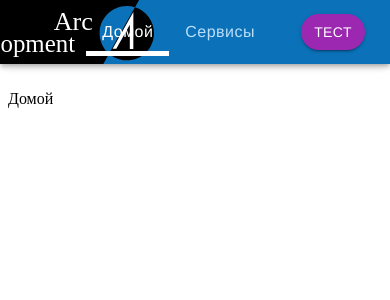
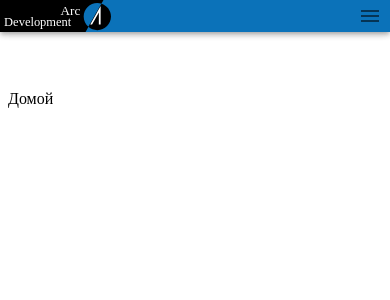
Before and after one commit to Alexey-Kozlov/MUI, a React (Create React App) app in the folder Front/: page / in a window 390 px wide. Shown: the top 300 px of the page. Built offline with nearby package versions, Linux system fonts and the light colour scheme; a web font is replaced by a local one.

Commit message:
adaptive begin

```diff
--- a/Front/src/components/UI/Header.tsx
+++ b/Front/src/components/UI/Header.tsx
@@ -1,13 +1,33 @@
-import { AppBar, Button, Divider, Menu, MenuItem, Tab, Tabs, ThemeProvider, Toolbar } from "@mui/material";
-import { MouseEventHandler, useEffect, useState } from "react";
+import { AppBar, Button, IconButton, Menu, MenuItem, SwipeableDrawer, Tab, Tabs, ThemeProvider, Toolbar, useMediaQuery, useTheme } from "@mui/material";
+import React, { useState } from "react";
 import { useLocation } from "react-router-dom";
 import logo from "../../assets/logo.svg";
 import Theme from "./Theme";
 import themeActiveTab from './ThemeActiveTab';
+import { Menu as MenuIcon } from '@mui/icons-material';
 
-const imageStyle = {
-    height: "64px"
+
+export default function Header() {
+
+    const theme = useTheme();
+    const matches_md = useMediaQuery(theme.breakpoints.down("md"));
+    const matches_sm = useMediaQuery(theme.breakpoints.down("sm"));
+    const iOS = typeof navigator !== 'undefined' && /iPad|iPhone|iPod/.test(navigator.userAgent);
+
+
+
+    const logoStyle = () => {
+        let rez = {};
+        if (!matches_md) {
+            rez = { height: "64px" }
+        } else if (!matches_sm) {
+            rez = { height: "48px" }
+        } else {
+            rez = { height: "32px" }
         }
+        return rez;
+    }
+
     const tabStyle = {
         ...Theme.typography.tab,
         minWidth: 10
@@ -24,8 +44,13 @@ const menuStyle = {
             pointerEvents: "none"
         }
     }
+    const drawerIconContainer = {
+        marginLeft: "auto",
+        "&:hover": {
+            ...Theme.typography.estimate
+        }
+    }
 
-export default function Header() {
     let currentMenu = {
         tabNumber: 0,
         menuIndex: 0
@@ -70,6 +95,8 @@ export default function Header() {
     const [tabState, setTabState] = useState(_tabState.tabNumber);
     const [anchorEl, setAnchorEl] = useState<null | HTMLElement>(null);
     const [selectedIndex, setSelectedIndex] = useState(_tabState.menuIndex);
+    const [openDrawer, setOpenDrawer] = useState(false);
+
     let currentlyHovering = false;
 
     const handleClick = (event: React.MouseEvent<HTMLElement>) => {
@@ -92,13 +119,8 @@ export default function Header() {
         }, 50);
     }
 
-    return (
-        <>
-            <AppBar position="fixed">
-                <Toolbar disableGutters>
-                    <Button href="/" style={logoContainer} disableRipple>
-                        <img src={logo.toString()} alt="" style={imageStyle} />
-                    </Button>
+    const tabs = (
+        <React.Fragment>
             <ThemeProvider theme={themeActiveTab}>
             <Tabs
                 sx={{ ml: "auto" }}
@@ -123,7 +145,8 @@ export default function Header() {
                 <Tab label="Контакты" sx={tabStyle} href="/contacts" />
             </Tabs>
 
-                        <Button variant="contained" color="secondary" style={buttonStyle}>Тест</Button>
+            <Button variant="contained" style={buttonStyle}>Тест</Button>
+
             <Menu
                 id="serviceMenu"
                 anchorEl={anchorEl}
@@ -140,7 +163,8 @@ export default function Header() {
                 PaperProps={{
                     sx: {
                         backgroundColor: Theme.palette.common.blue,
-                                    color: "white"
+                        color: "white",
+                        borderRadius: "0px"
                     }
                 }}
                 disableAutoFocusItem={true}
@@ -155,6 +179,33 @@ export default function Header() {
                     onClick={handleClose} component='a' href="/websites">Сайты</MenuItem>
             </Menu>
             </ThemeProvider>
+    </React.Fragment>
+    )
+
+    const drawer = (
+        <>
+            <SwipeableDrawer disableBackdropTransition={!iOS} open={openDrawer}
+                onClose={() => {
+                    setOpenDrawer(false)
+                }}
+                onOpen={() => setOpenDrawer(true)}
+            >
+                Что то внутри
+            </SwipeableDrawer>
+            <IconButton onClick={() => setOpenDrawer(!openDrawer)} sx={drawerIconContainer}>
+                <MenuIcon />
+            </IconButton>
+        </>
+    )
+
+    return (
+        <>
+            <AppBar position="fixed" sx={logoStyle()}>
+                <Toolbar disableGutters style={{ minHeight: "0px" }}>
+                    <Button href="/" style={logoContainer} disableRipple>
+                        <img src={logo.toString()} alt="" style={logoStyle()} />
+                    </Button>
+                    {matches_md ? drawer : tabs}
                 </Toolbar>
             </AppBar>
 
--- a/Front/src/components/UI/Theme.ts
+++ b/Front/src/components/UI/Theme.ts
@@ -1,5 +1,5 @@
 import { createTheme } from '@mui/material/styles';
-import { blue } from "@mui/material/colors";
+import { blue, orange } from "@mui/material/colors";
 
 const arcBlue: string = "#0B72B9";
 const arcOrange: string = "#FFBA60";
@@ -40,7 +40,8 @@ export default createTheme({
         },
         estimate: {
             color: "white",
-            borderRadius: "40px"
+            borderRadius: "40px",
+            backgroundColor: `${arcOrange}`
         }
     }
 });
```
Lines whose indentation alone changed are shown as unchanged.
